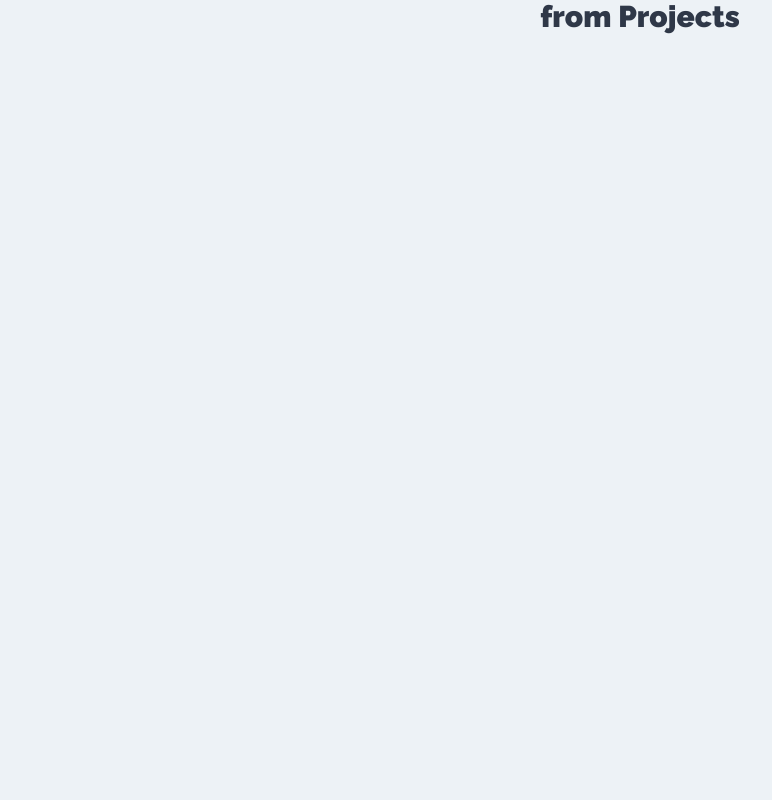
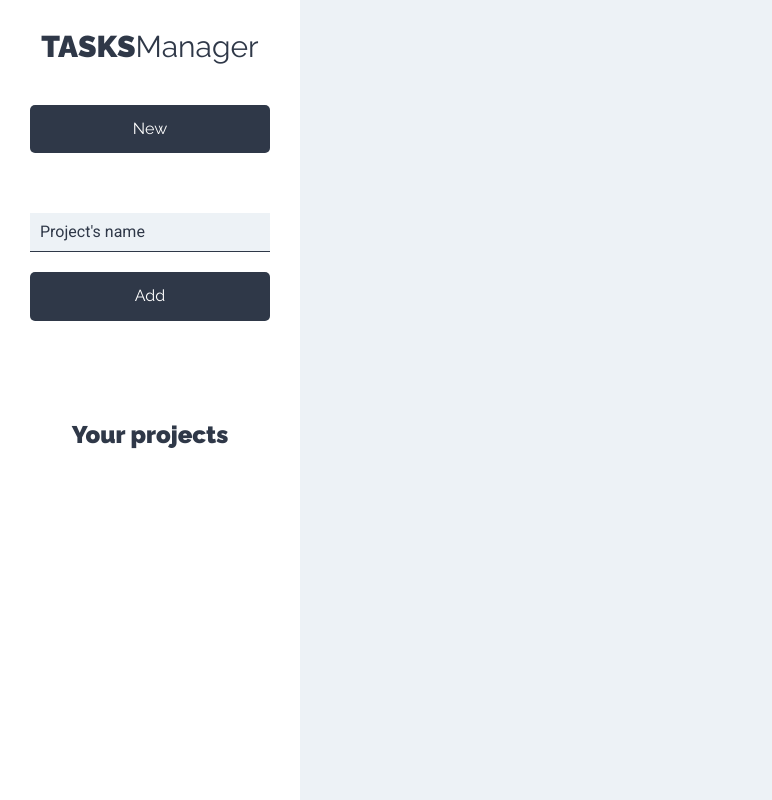
Before and after one commit to chara0511/taskmanager-client, a React (Create React App) app: page /projects in a window 1280 px wide. Shown: the whole page, without its empty margins (0-772 px from the left). Built offline with nearby package versions, Linux system fonts and the light colour scheme.

Commit message:
third commit

```diff
--- a/src/components/auth/NewAccount.js
+++ b/src/components/auth/NewAccount.js
@@ -77,7 +77,7 @@ const NewAccount = () => {
               type="password"
               id="confirm"
               name="confirm"
-              placeholder="Repeat your password"
+              placeholder="Confirm password"
               value={confirm}
               onChange={onChange}
             />
@@ -93,7 +93,7 @@ const NewAccount = () => {
         </form>
 
         <Link to={"/"} className="account-link">
-          Back to login.
+          Back to <strong>Log In</strong>.
         </Link>
       </div>
     </div>
--- /dev/null
+++ b/src/components/layout/Sidebar.js
@@ -0,0 +1,20 @@
+import React from "react";
+import NewProject from "../projects/NewProject";
+
+const Sidebar = () => {
+  return (
+    <aside>
+      <h1>
+        TASKS<span>Manager</span>
+      </h1>
+
+      <NewProject />
+
+      <div className="projects">
+        <h2>Your projects</h2>
+      </div>
+    </aside>
+  );
+};
+
+export default Sidebar;
--- /dev/null
+++ b/src/components/projects/NewProject.js
@@ -0,0 +1,49 @@
+import React, { Fragment, useState } from "react";
+
+const NewProject = () => {
+  const [project, setProject] = useState({
+    name: "",
+  });
+
+  const { name } = project;
+
+  // Listen a change in input
+  const onChangeProject = (e) => {
+    setProject({
+      ...project,
+      [e.target.name]: e.target.value,
+    });
+  };
+
+  // Send a project
+  const onSubmitProject = (e) => {
+    e.preventDefault();
+  };
+
+  return (
+    <Fragment>
+      <button type="button" className="btn btn-primary btn-block">
+        New
+      </button>
+
+      <form className="form-new-project" onSubmit={onSubmitProject}>
+        <input
+          type="text"
+          className="input-text"
+          placeholder="Project's name"
+          name="name"
+          value={name}
+          onChange={onChangeProject}
+        />
+
+        <input
+          type="submit"
+          className="btn btn-primary btn-block"
+          value="Add"
+        />
+      </form>
+    </Fragment>
+  );
+};
+
+export default NewProject;
--- a/src/components/projects/Projects.js
+++ b/src/components/projects/Projects.js
@@ -1,7 +1,12 @@
 import React from "react";
+import Sidebar from "../layout/Sidebar";
 
 const Projects = () => {
-  return <h1>from Projects</h1>;
+  return (
+    <div className="container-app">
+      <Sidebar />
+    </div>
+  );
 };
 
 export default Projects;
--- a/src/index.css
+++ b/src/index.css
@@ -213,7 +213,7 @@ aside {
 
 /** Tasks List **/
 
-.task-container {
+.tasks-container {
   padding: 4rem;
 }
 
@@ -363,6 +363,7 @@ aside {
 .field-form input[type="text"] {
   border: 1px solid #e1e1e1;
   padding: 1rem;
+  width: 100%;
   flex: 1;
 }
 
```
